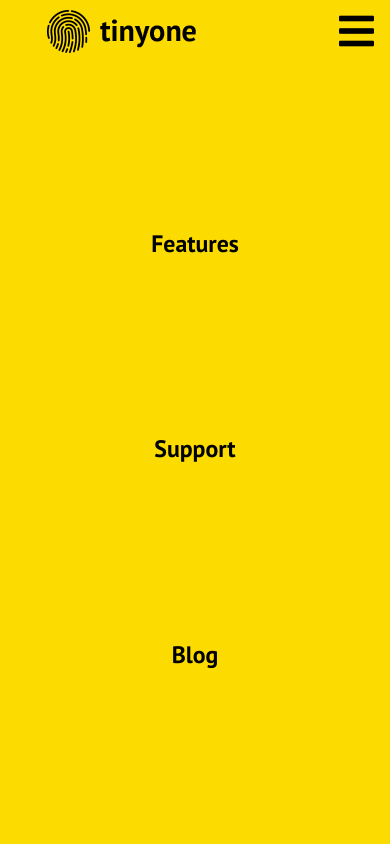
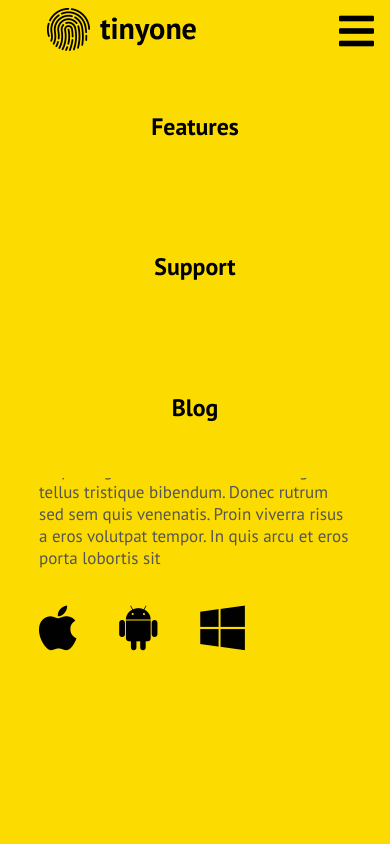
Before and after one commit to marchefk/tinyone, a plain HTML site: page index.html in a window 390 px wide. Both pictures are taken after a click on the button 356 px from the left and 31 px from the top of the page. Shown: the top 844 px of the page. Drawn offline with Linux system fonts and the light colour scheme.

Commit message:
[7] Mobile menu expanding

```diff
--- a/index.js
+++ b/index.js
@@ -1,25 +1,44 @@
-const navElems = {
-  nav: {
-    className: 'nav',
-    id: 'nav'
-  },
-  navList: {
-    className: 'nav__list',
-    id: 'nav_list'
-  }
-};
+// const navElems = {
+//   nav: {
+//     className: 'nav',
+//     id: 'nav'
+//   },
+//   navList: {
+//     className: 'nav__list',
+//     id: 'nav_list'
+//   }
+// };
+//
+// const toggleNav = obj => {
+//   let el = document.getElementById(obj.id);
+//   let expanded = `${obj.className}--expanded`;
+//   el.classList.contains(expanded) ? el.classList.remove(expanded) : el.classList.add(expanded);
+// }
+//
+// const toggleNavElems = document.getElementsByClassName('toggle-nav');
+// for (let toggler of toggleNavElems) {
+//   toggler.addEventListener('click', () => {
+//     for (var e in navElems) {
+//       toggleNav(navElems[e]);
+//     }
+//   });
+// }
 
-const toggleNav = obj => {
-  let el = document.getElementById(obj.id);
-  let expanded = `${obj.className}--expanded`;
-  el.classList.contains(expanded) ? el.classList.remove(expanded) : el.classList.add(expanded);
+
+// Function that takes arguments of element and class and
+// adds it to/ removes it from that element:
+const toggleClass = (el, className) => {
+  el.classList.contains(className) ?
+  el.classList.remove(className) : el.classList.add(className);
 }
 
+// All elements with 'toggle-nav' class now have event listener
+// that expands navigation on small screen (by calling toggleClass function that will
+// add 'nav__list--expanded class' to #nav_list):
 const toggleNavElems = document.getElementsByClassName('toggle-nav');
 for (let toggler of toggleNavElems) {
   toggler.addEventListener('click', () => {
-    for (var e in navElems) {
-      toggleNav(navElems[e]);
-    }
-  });
+    let navList = document.getElementById('nav_list');
+    toggleClass(navList, 'nav__list--expanded');
+  })
 }
--- a/sass/master.scss
+++ b/sass/master.scss
@@ -11,30 +11,30 @@
   position: fixed;
   top: 10px;
   right: 10px;
+  outline: none;
   @media (min-width: 800px) {
     display: none;
   }
-
 }
 
 .nav {
   position: fixed;
   top: 0;
   width: 100%;
-  padding-left: 12%;
-  padding-right: 12%;
-  overflow: hidden;
-  display: -webkit-box;
-  display: -ms-flexbox;
-  display: flex;
-  align-items: flex-start;
+  height: 60px;
   background-color: $color-accent;
-  transition: height ease 1s;
   @media (min-width: 800px) {
+    padding-left: 12%;
+    padding-right: 12%;
+    display: -webkit-box;
+    display: -ms-flexbox;
+    display: flex;
+    align-items: flex-start;
     height: 140px;
     flex-direction: row;
     justify-content: space-between;
     align-items: center;
+    transition: none;
   }
   @media (min-width: 900px) {
     padding-left: 16%;
@@ -42,21 +42,26 @@
   }
 }
 
-.nav--expanded {
+.nav__logo {
   @media (max-width: 799px) {
-    height: 100vh;
-    flex-direction: column;
-    transition: height ease 1s;
+  margin-top: 8px;
+  margin-left: 12%;
   }
 }
 
-.nav__logo {
-  margin-top: 10px;
-}
-
 .nav__list {
-  transition: height ease 1s;
-  height: 0;
+  @media (max-width: 799px) {
+    transition: all ease 1s;
+    height: 0;
+    text-align: center;
+    margin: auto;
+    width: 100%;
+    overflow: hidden;
+    background-color: $color-accent;
+    display: flex;
+    flex-direction: column;
+    justify-content: space-around;
+  }
   @media (min-width: 800px) {
     height: initial;
   }
@@ -64,18 +69,16 @@
 
 .nav__list--expanded {
   @media (max-width: 799px) {
-    height: 100%;
-    display: flex;
-    flex-direction: column;
-    justify-content: space-evenly;
-    margin: auto;
-    text-align: center;
+    height: 50vh;
   }
 }
 
 .nav__item {
   font-weight: 700;
   font-size: 1.4rem;
+  @media (max-width: 799px) {
+    overflow: hidden;
+  }
   @media (min-width: 800px) {
     float: left;
     &:nth-child(-n+2){
@@ -305,6 +308,7 @@
   font-weight: 700;
   text-transform: uppercase;
   background-color: $color-accent;
+  transition: background-color ease 0.5s;
   border: none;
   border-radius: 5px;
   cursor: pointer;
```
Also changed, not shown: index.html (+5 -4 lines), css/master.css.
